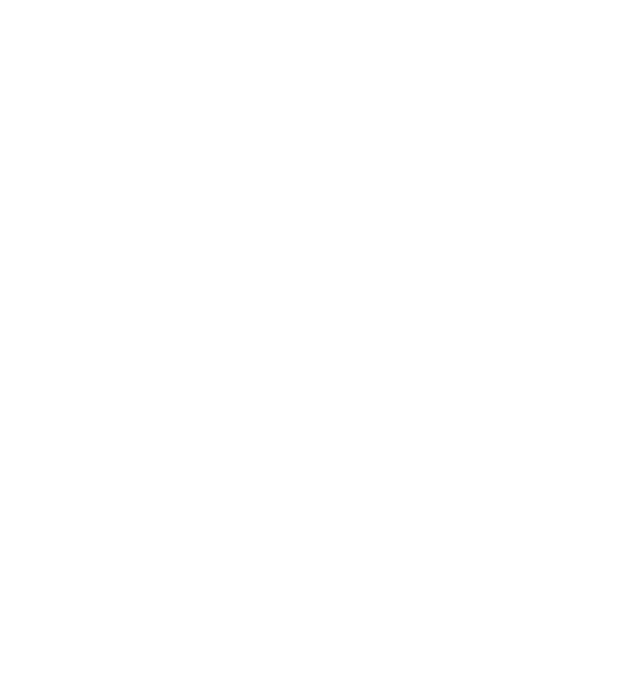
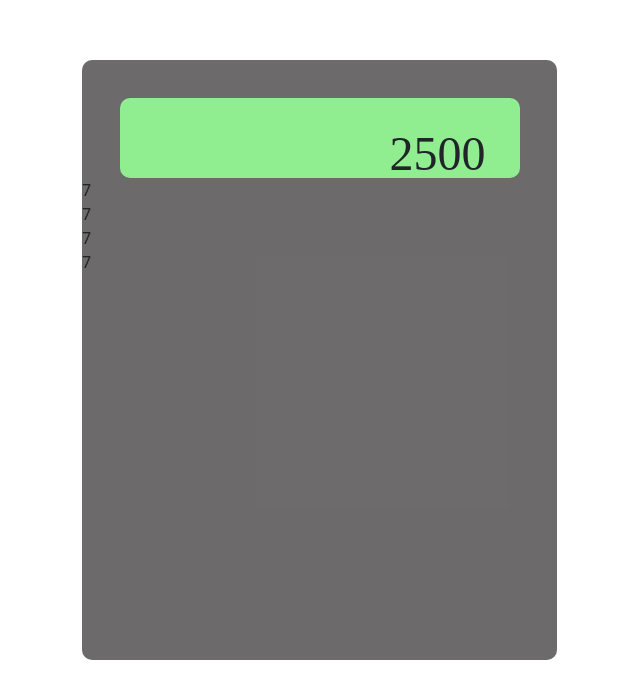
Before and after one commit to veronicapichay/VR21, a plain HTML site: page calculator.html in a window 1280 px wide. Shown: the whole page, without its empty margins (0-640 px from the left). Drawn offline with nearby package versions, Linux system fonts and the light colour scheme; a web font is replaced by a local one.

Commit message:
started ui

```diff
--- a/calculate.css
+++ b/calculate.css
@@ -0,0 +1,33 @@
+.container {
+
+    padding-top: 60px;
+}
+
+
+.calculator-container {
+
+    background-color: rgba(23, 20, 20, 0.631);
+    height: 600px ;
+    width: 475px;
+    border-radius: 10px;
+    padding-top: 37.5px;
+
+}
+
+.calculator-display {
+    border-radius: 10px;
+    height: 80px;
+    width: 400px;
+    background-color: lightgreen;
+    margin: 0 auto;
+    padding-left: 270px;
+    padding-top: 20px;
+    justify-content:right;
+    align-items: center;
+    font-size: 3rem;
+    font-family: 'Odibe Sans';
+
+
+
+
+}
--- a/calculator.html
+++ b/calculator.html
@@ -4,6 +4,7 @@
 <head>
   <title>Title</title>
   <!-- Required meta tags -->
+  <link href="https://fonts.googleapis.com/css2?family=Odibee+Sans&family=Oxygen:wght@300&family=Press+Start+2P&display=swap" rel="stylesheet">
   <meta charset="utf-8">
   <meta name="viewport" content="width=device-width, initial-scale=1, shrink-to-fit=no">
 
@@ -13,12 +14,36 @@
     <link rel="stylesheet" href="calculate.css">
 
 </head>
-
 <body>
   <header>
     <!-- place navbar here -->
   </header>
   <main>
+
+    <div class = "container">
+        <div class="calculator-container">
+        <div class = "calculator-display">2500</div>
+        <div class = "button-container">
+            <div clss = "row">
+                <div class = "col-3">7</div>
+                <div class = "col-3">7</div>
+                <div class = "col-3">7</div>
+                <div class = "col-3">7</div>
+          </div>
+        </div>
+      </div>
+    </div>
+
+
+
+
+
+
+
+
+
+
+
 
   </main>
   <footer>
```
